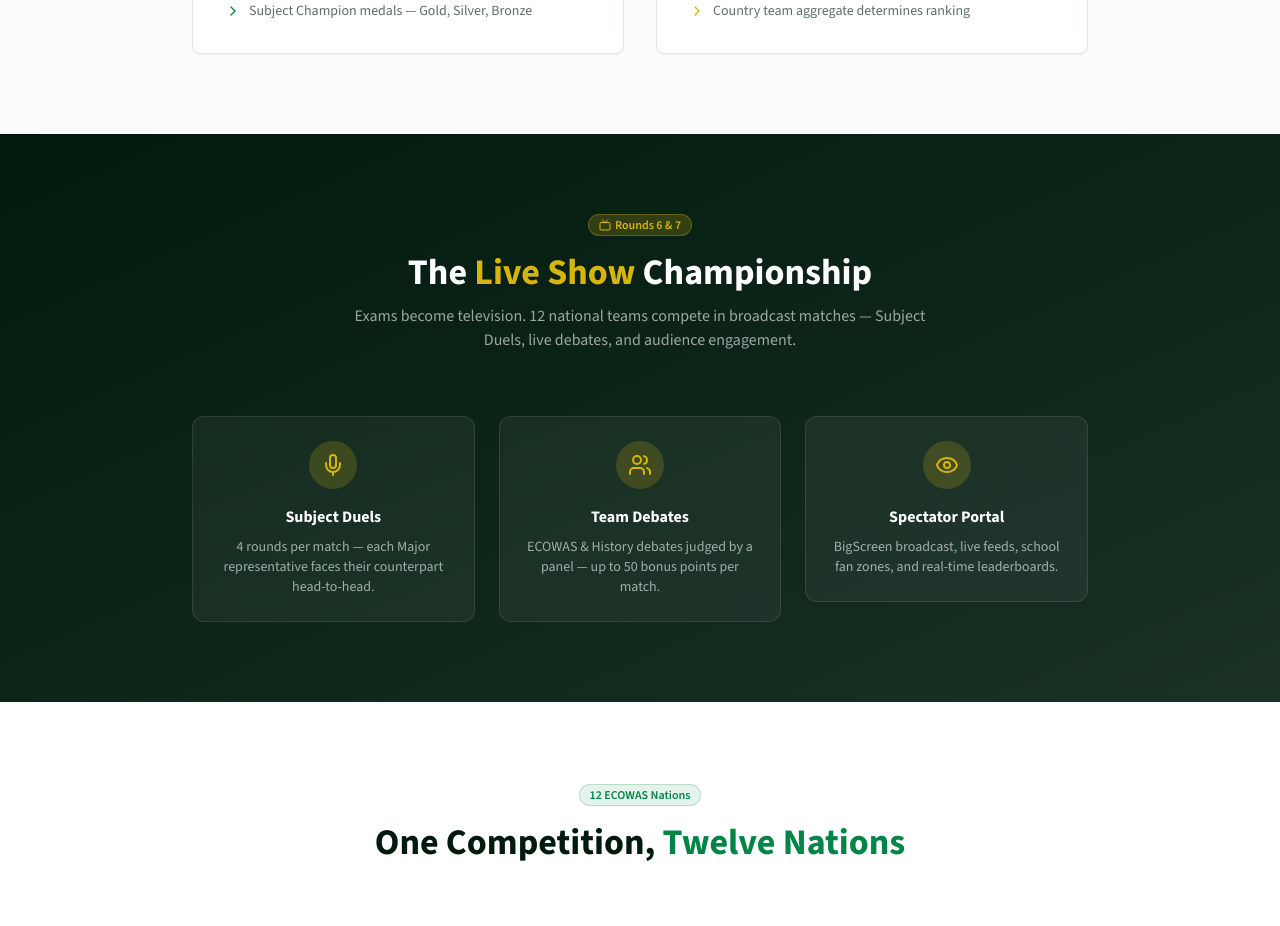
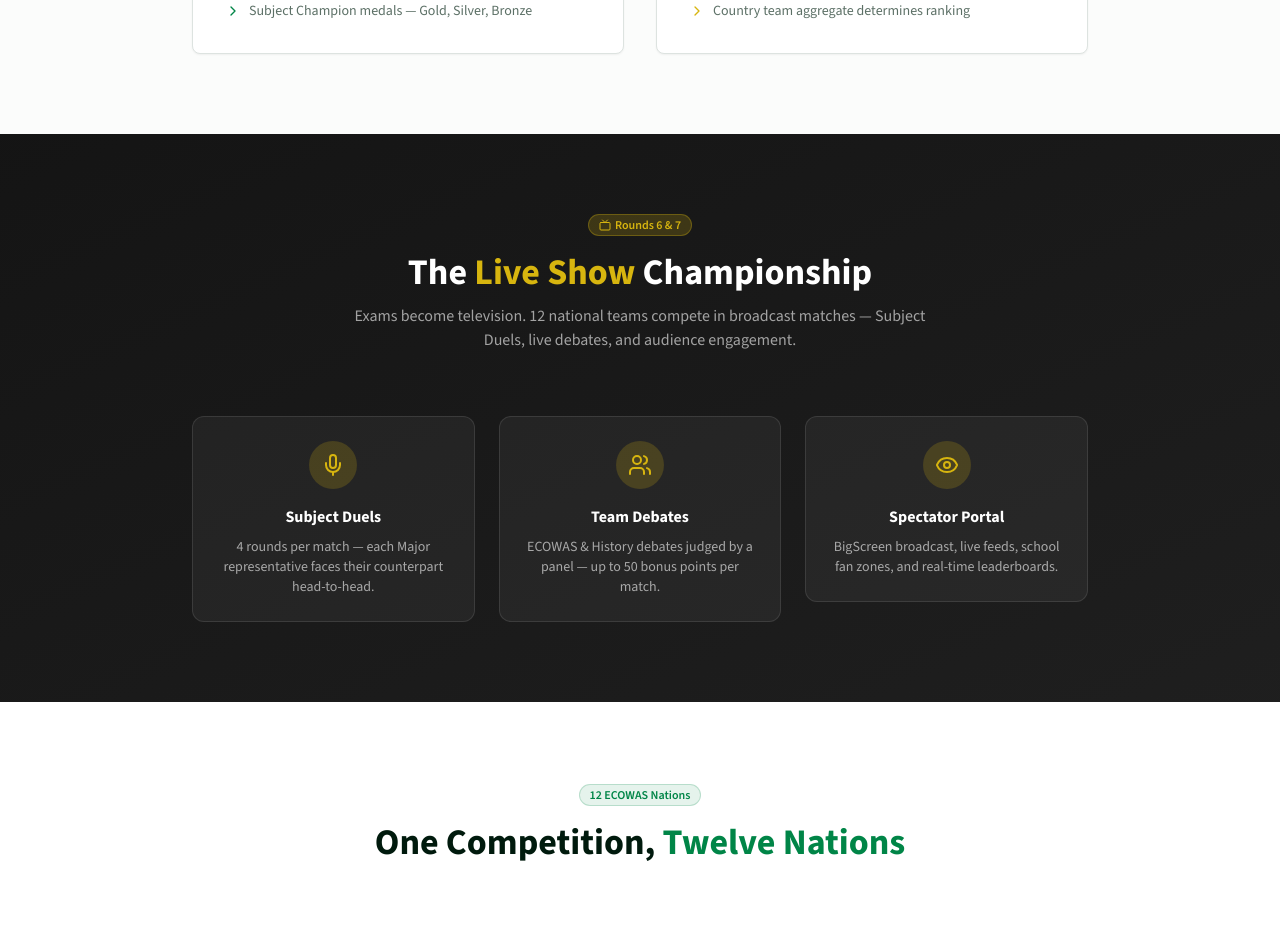
Before and after one commit to syrysgroup/ecowas-parliament-25, a React (Vite) app: page /programmes/youth/smart in a window 1280 px wide. Shown: the part 3560-4486 px from the top of the page. Built offline with nearby package versions, Linux system fonts and the light colour scheme; no server answers; the database is empty; the HTML template or start-up script is replaced by a standard one.

Commit message:
Preceding changes

```diff
--- a/src/pages/programmes/SmartChallenge.tsx
+++ b/src/pages/programmes/SmartChallenge.tsx
@@ -301,7 +301,7 @@ const SmartChallenge = () => {
       </section>
 
       {/* Live Show Section */}
-      <section className="py-20 bg-gradient-to-br from-foreground via-foreground/95 to-foreground/90 text-primary-foreground">
+      <section className="py-20 bg-gradient-to-br from-[hsl(0,0%,8%)] via-[hsl(0,0%,10%)] to-[hsl(0,0%,12%)] text-white">
         <div className="container mx-auto px-6">
           <AnimatedSection>
             <div className="text-center mb-16">
```
